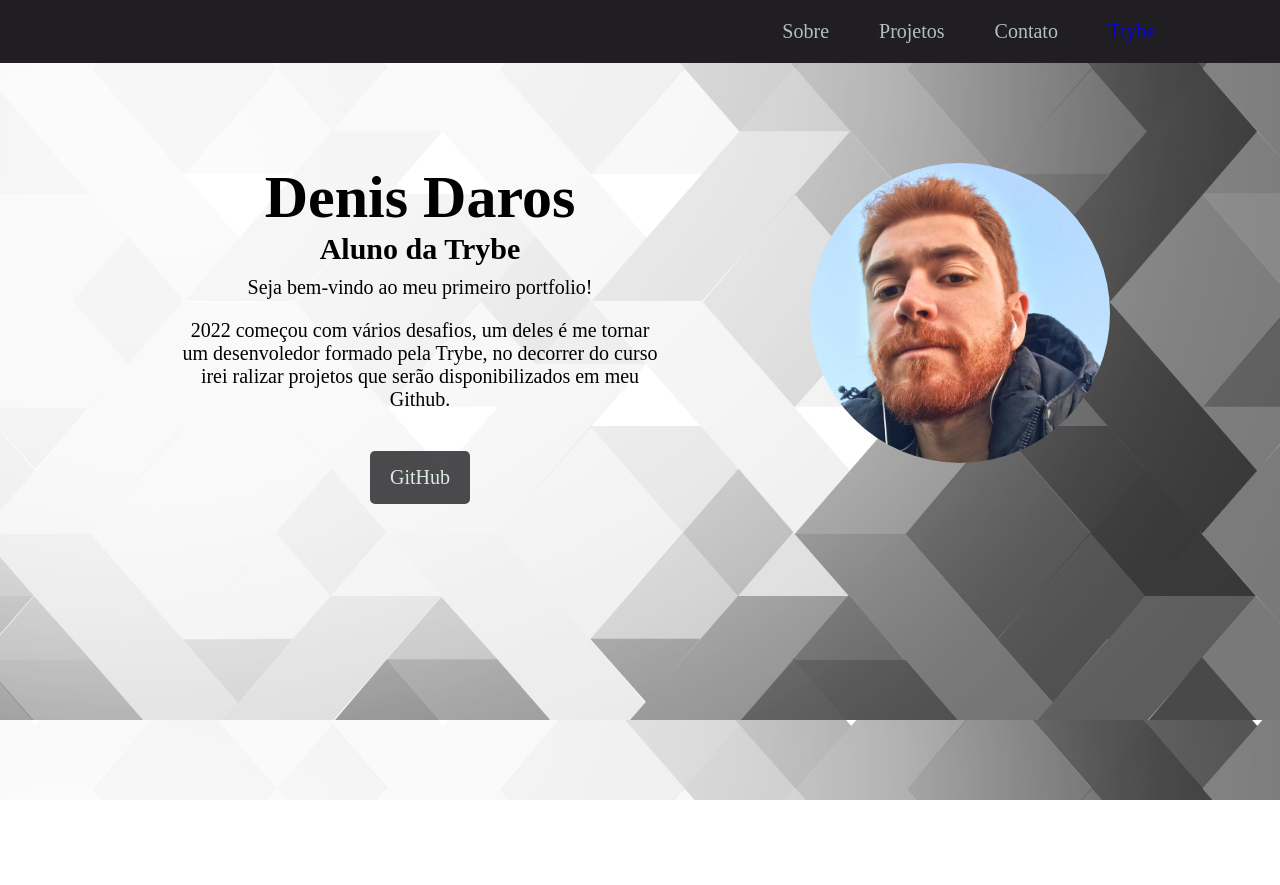
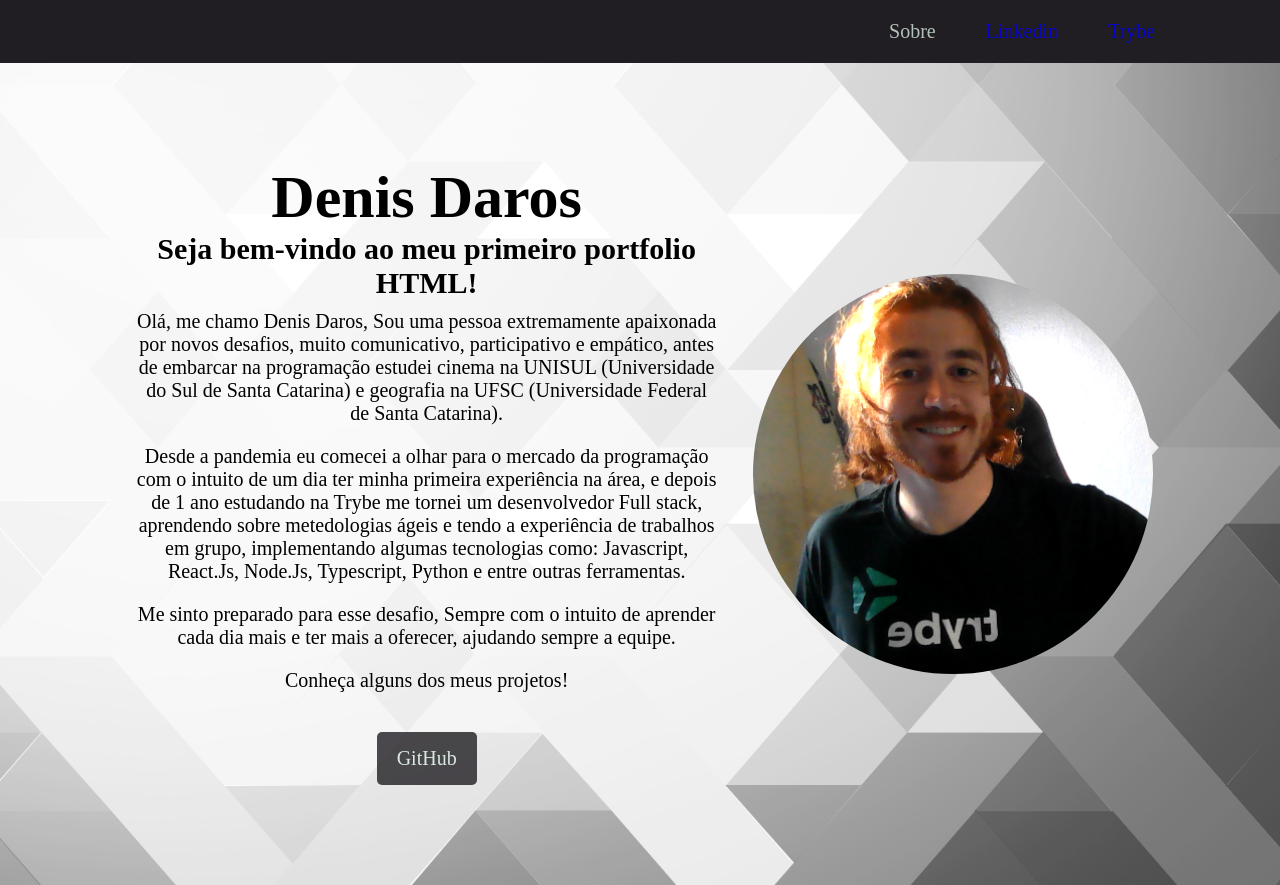
Before and after one commit to DenisDaros/DenisDaros.github.io, a plain HTML site: page index.html in a window 1280 px wide. Before the commit the page ends 800 px from the top, so only its background shows below. Drawn offline with Linux system fonts and the light colour scheme.

Commit message:
finalizado atualizações

```diff
--- a/index.html
+++ b/index.html
@@ -13,21 +13,26 @@
     <header class="cabecalho">
         <nav class="header-nav">
             <a class="a" href="">Sobre</a>
-            <a class="a" href="">Projetos</a>
-            <a class="a" href="">Contato</a>
+            <a class="a" href="https://www.linkedin.com/in/denis-daros/" target="_blank">Linkedin</a>
             <a class="a" href="https://www.betrybe.com/" target="_blank">Trybe</a>
         </nav>
     </header>
     <section class="perfil">
         <div class="bio">
             <h1>Denis Daros</h1>
-            <h3>Aluno da Trybe</h3>
-            <p>Seja bem-vindo ao meu primeiro portfolio!</p>
-            <p> 2022 começou com vários desafios, um deles é me tornar um desenvoledor formado pela Trybe, no decorrer do curso irei ralizar projetos que serão disponibilizados em meu Github.</p>
+            <h3>Seja bem-vindo ao meu primeiro portfolio HTML!</h3>
+
+            <p> Olá, me chamo Denis Daros, Sou uma pessoa extremamente apaixonada por novos desafios, muito comunicativo, participativo e empático, antes de embarcar na programação estudei cinema na UNISUL (Universidade do Sul de Santa Catarina) e geografia na UFSC (Universidade Federal de Santa Catarina).</p>
+
+            <p> Desde a pandemia eu comecei a olhar para o mercado da programação com o intuito de um dia ter minha primeira experiência na área, e depois de 1 ano estudando na Trybe me tornei um desenvolvedor Full stack, aprendendo sobre metedologias ágeis e tendo a experiência de trabalhos em grupo, implementando algumas tecnologias como: Javascript, React.Js, Node.Js, Typescript, Python e entre outras ferramentas.</p>
+
+            <p> Me sinto preparado para esse desafio, Sempre com o intuito de aprender cada dia mais e ter mais a oferecer, ajudando sempre a equipe.</p>
+
+            <p>Conheça alguns dos meus projetos!</p>
             <a class="btn" href="https://github.com/DenisDaros" target="_blank"><span>GitHub</span></a>
         </div>
         <div class="caixa-imagem">
-            <img class="IMG" src="188055873_373141860792012_8520187298241969275_n.jpg">
+            <img class="IMG" src="Denis de 2023-05-17 16-38-08.png">
         </div>
     </section>
 
--- a/style.css
+++ b/style.css
@@ -51,7 +51,7 @@ span {
     text-align: center;
     display: flex;
     flex-direction: column;
-    width: 500px;
+    width: 600px;
     align-items: center;
 }
 .bio h1{
@@ -65,12 +65,17 @@ span {
     font-size: 20px;
 }
 .IMG {
-    width: 300px;
+    width: 400px;
     border-radius: 100%;
+}
+.caixa-imagem {
+    display: flex;
+    flex-direction: column;
+    justify-content:space-evenly;
 }
 .perfil {
     display: flex;
     flex-direction: row;
-    justify-content:space-around;
+    justify-content:space-evenly;
     padding: 100px;
 }
```
Also changed, not shown: 188055873_373141860792012_8520187298241969275_n.jpg (deleted), Denis de 2023-05-17 16-38-08.png (added), 1 other file.
